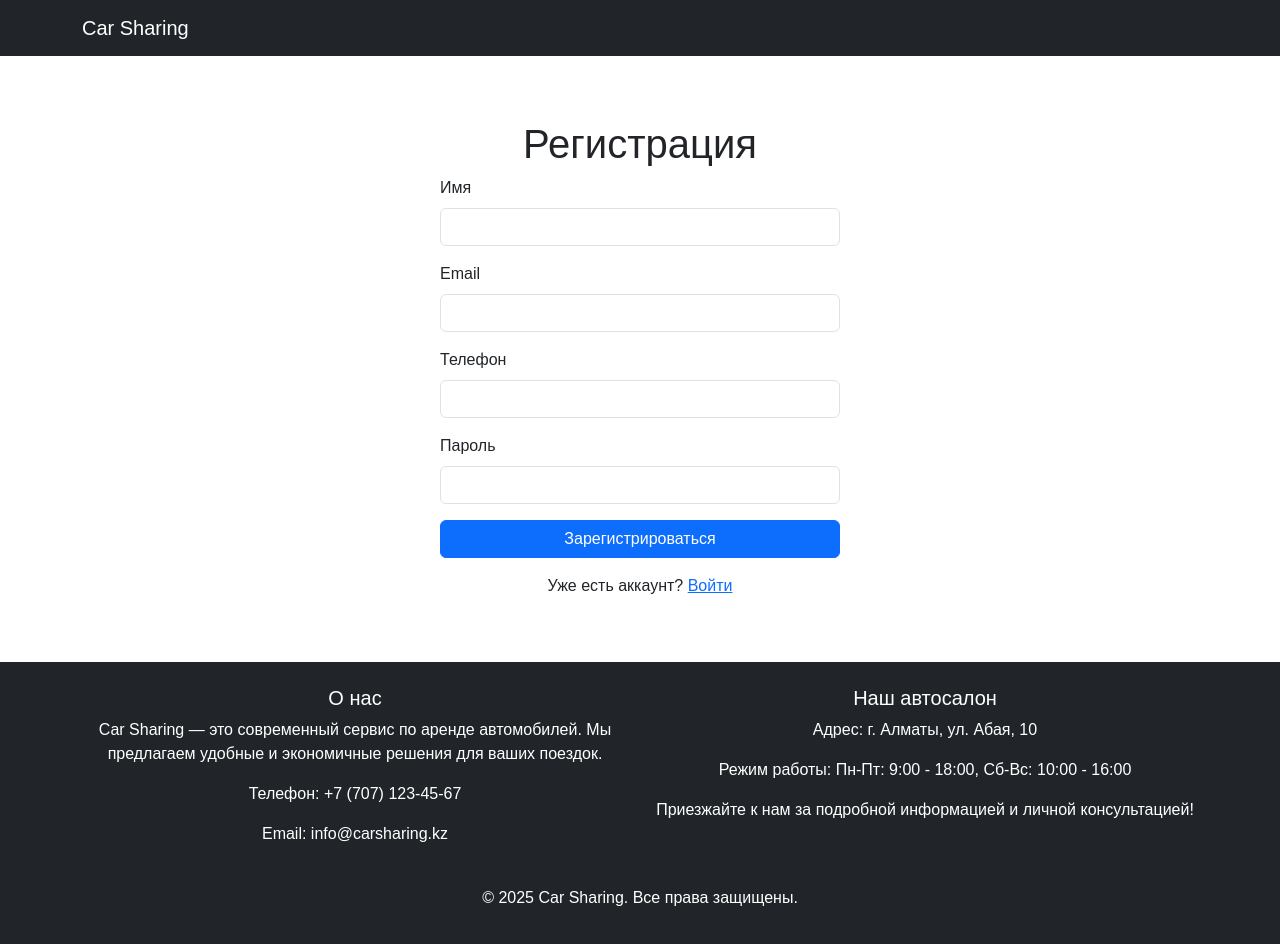
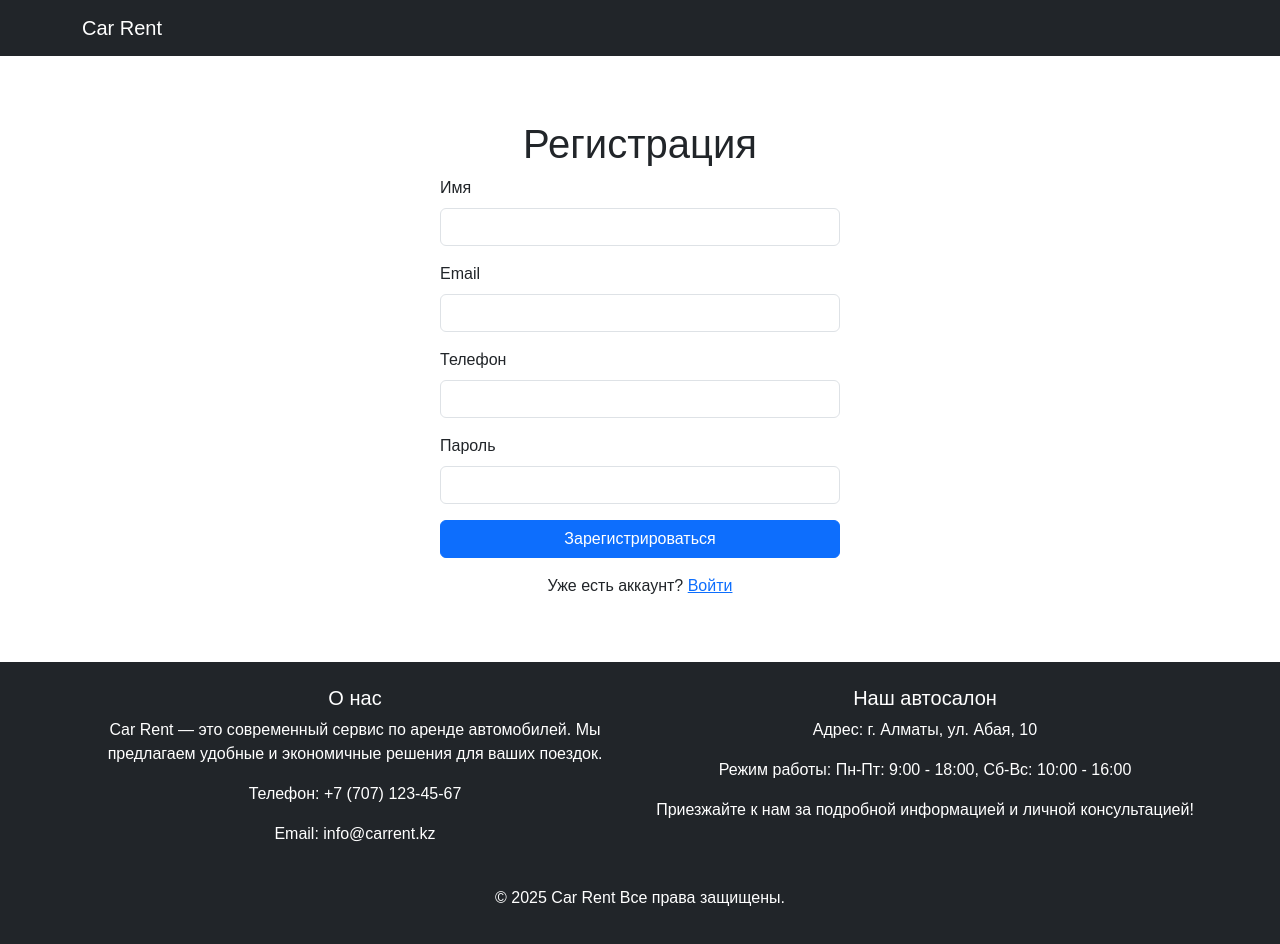
Before and after one commit to jaqsyadam/CarRent, a website: page public/register.html in a window 1280 px wide. Drawn offline with nearby package versions, Linux system fonts and the light colour scheme.

Commit message:
Update register.html

```diff
--- a/public/register.html
+++ b/public/register.html
@@ -10,7 +10,7 @@
 <body>
   <nav class="navbar navbar-expand-lg navbar-dark bg-dark">
     <div class="container">
-      <a class="navbar-brand" href="/">Car Sharing</a>
+      <a class="navbar-brand" href="/">Car Rent</a>
     </div>
   </nav>
 
@@ -46,11 +46,11 @@
         <div class="col-md-6">
           <h5>О нас</h5>
           <p>
-            Car Sharing — это современный сервис по аренде автомобилей. Мы предлагаем
+            Car Rent — это современный сервис по аренде автомобилей. Мы предлагаем
             удобные и экономичные решения для ваших поездок.
           </p>
           <p>Телефон: +7 (707) 123-45-67</p>
-          <p>Email: info@carsharing.kz</p>
+          <p>Email: info@carrent.kz</p>
         </div>
         <div class="col-md-6">
           <h5>Наш автосалон</h5>
@@ -60,7 +60,7 @@
         </div>
       </div>
       <div class="text-center mt-4">
-        <p>© 2025 Car Sharing. Все права защищены.</p>
+        <p>© 2025 Car Rent Все права защищены.</p>
       </div>
     </div>
   </footer>
```
